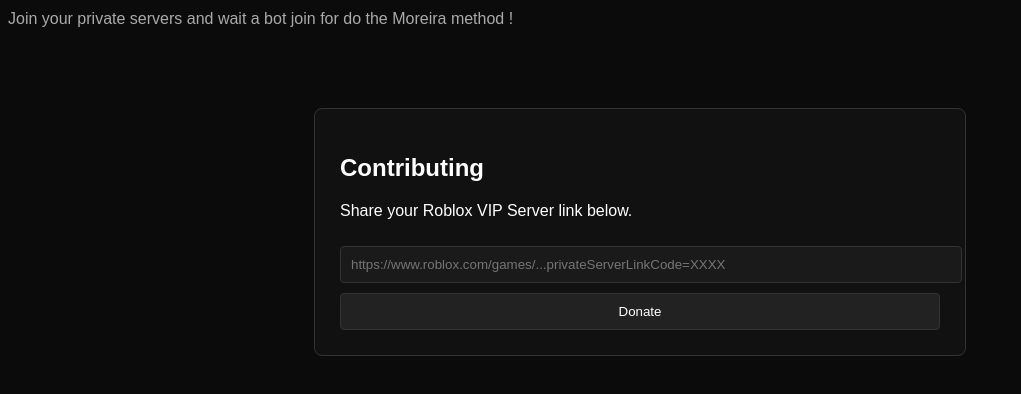
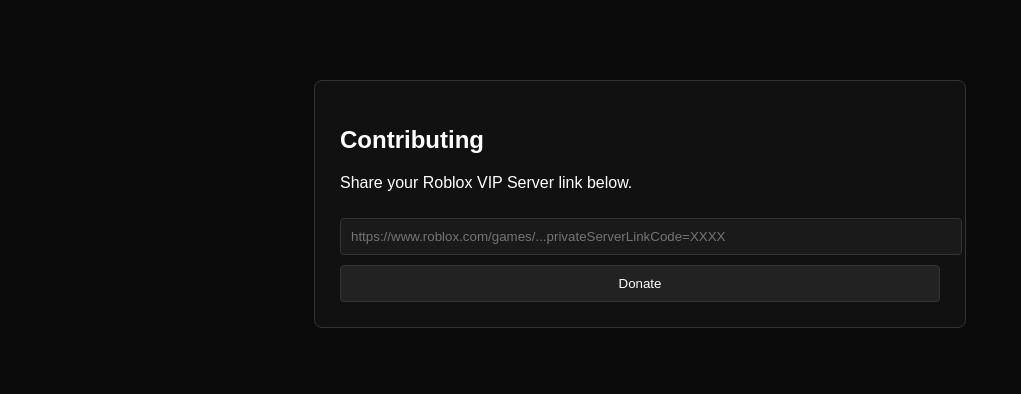
Before and after one commit to rayan4421/moreiramethod, a plain HTML site: page index.html in a window 1280 px wide. Shown: the whole page, without its empty margins (0-1021 px from the left). Drawn offline with Linux system fonts and the light colour scheme.

Commit message:
Update index.html

```diff
--- a/index.html
+++ b/index.html
@@ -3,8 +3,6 @@
 <head>
   <meta charset="UTF-8">
   <title>Moreira Method</title>
-  <p style="color:#aaa; margin-top:10px;">
-  Join your private servers and wait a bot join for do the Moreira method !
 </p>
   <style>
     body {
```
